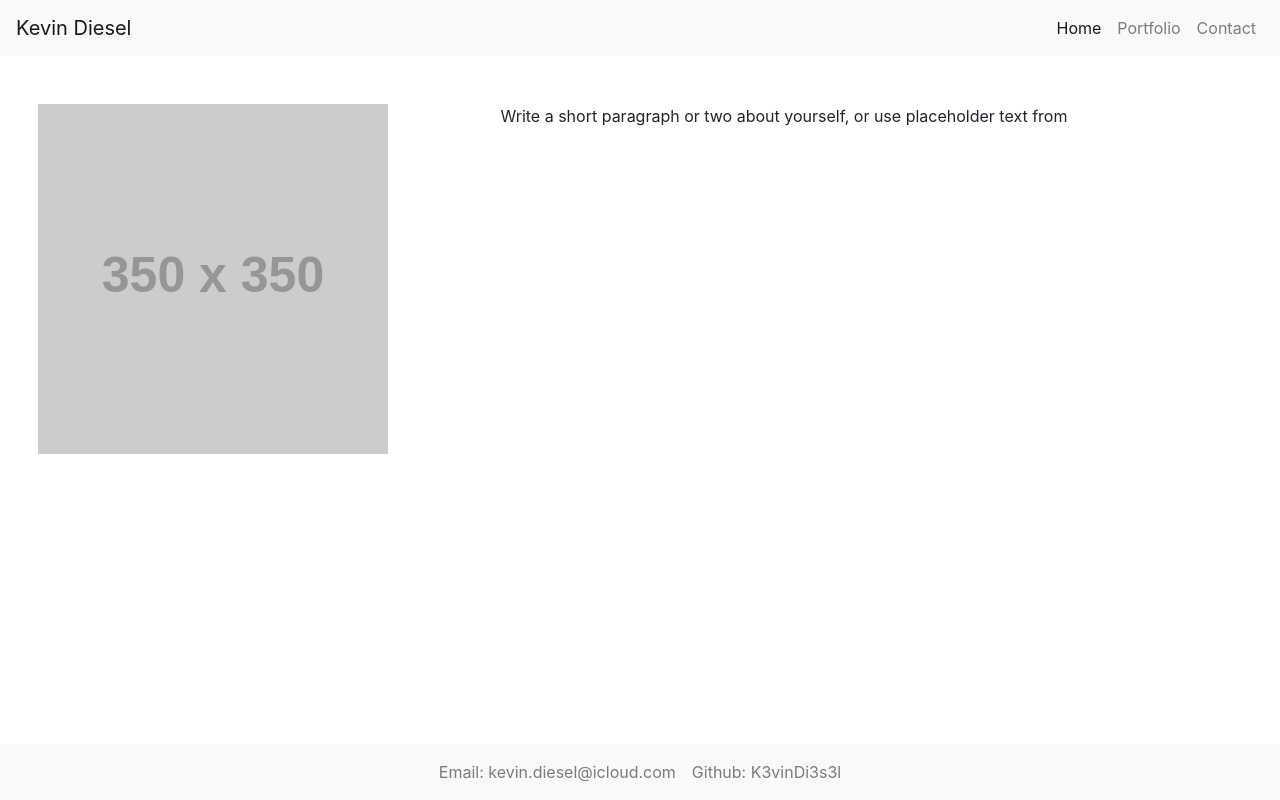
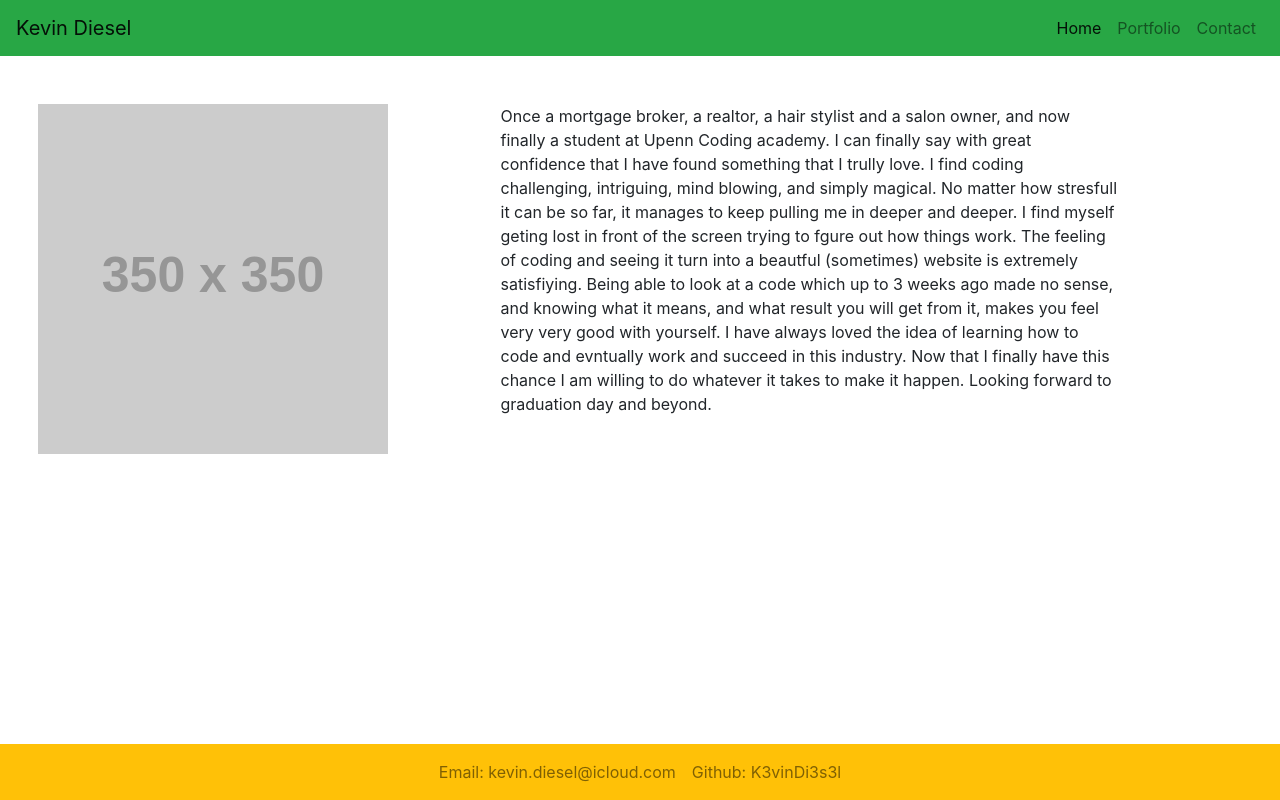
Before and after one commit to K3vinDi3s3l/k3vindi3s3l.homework2.io, a plain HTML site: page index.html in a window 1280 px wide. Drawn offline with nearby package versions, Linux system fonts and the light colour scheme; placeholder pictures from the web are drawn by us.

Commit message:
k3vindi3s3l.homework2.io

```diff
--- a/index.html
+++ b/index.html
@@ -7,21 +7,17 @@
    <!-- Bootstrap CSS -->
    <link rel="stylesheet" href="https://stackpath.bootstrapcdn.com/bootstrap/4.4.1/css/bootstrap.min.css" integrity="sha384-Vkoo8x4CGsO3+Hhxv8T/Q5PaXtkKtu6ug5TOeNV6gBiFeWPGFN9MuhOf23Q9Ifjh" crossorigin="anonymous">
 
-
-
-  <!-- <link rel="stylesheet" type="text/css" href="css/style.css"> -->
-
 </head>
 
 <body>
+
   <header>
-
-         <!-- A grey horizontal navbar that becomes vertical on small screens -->
-
-         <nav class="navbar navbar-expand-lg navbar-light bg-light">
-            <a class="navbar-brand">Kevin Diesel</a>
-            <button class="navbar-toggler" type="button" data-toggle="collapse" data-target="#navbarNav" aria-controls="navbarNav" aria-expanded="false" aria-label="Toggle navigation">
-              <span class="navbar-toggler-icon"></span>
+    <body>
+ <!---Green color navbar on top containing name and links-->
+              <nav class="navbar navbar-expand-lg bg-success navbar-light">
+                <a class="navbar-brand">Kevin Diesel</a>
+                <button class="navbar-toggler" type="button" data-toggle="collapse" data-target="#navbarNav" aria-controls="navbarNav" aria-expanded="false" aria-label="Toggle navigation">
+                  <span class="navbar-toggler-icon"></span>
             </button>
             <div class="collapse navbar-collapse" id="navbarNav">
               <ul class="navbar-nav ml-auto">
@@ -40,30 +36,45 @@
           </nav>
 
   </header>
-
+<!---Image, but i didn't have anything cool to put on,i'll do it later-->
   <div class="container my-5 mx-2">
     <div class="container">
         <div class="row">
           <div class="col-xl-4">
             <img id="bio-image" src="https://placehold.it/350x350" alt="Your Name">
           </div>
+
+          <!---paragraph about me--->
           <div class="col-xl-1"></div>
           <div class="col-xl-7">
             <section id="main-bio">
-                <p>Write a short paragraph or two about yourself, or use placeholder text from </p>
+                <p>Once a mortgage broker, a realtor, a hair stylist and a salon owner, and now finally a student at Upenn Coding academy.
+                     I can finally say with great confidence that I have found something that I trully love.
+                     I find coding challenging, intriguing, mind blowing, and simply magical.
+                      No matter how stresfull it can be so far, it manages to keep pulling me in deeper and deeper.
+                      I find myself geting lost in front of the screen trying to fgure out how things work.
+                       The feeling of coding and seeing it turn into a beautful (sometimes) website is extremely satisfiying.
+                       Being able to look at a code which up to 3 weeks ago made no sense,
+                        and knowing what it means,
+                     and what result you will get from it, makes you feel very very good with yourself.
+                    I have always loved the idea of learning how to code and evntually work
+                    and succeed in this industry. Now that I finally have this chance
+                    I am willing to do whatever it takes to make it happen.
+                    Looking forward to graduation day and beyond.</p>
+
                    </section>
           </div>
         </div>
 
 </div>
-
-<nav class="navbar navbar-expand-lg navbar-light bg-light fixed-bottom">
+<!--- yellow color navbar on the bottom containing conatct info--->
+<nav class="navbar navbar-expand-lg navbar-light bg-warning fixed-bottom">
       <ul class="navbar-nav mx-auto">
         <li class="nav-item">
           <a class="nav-link" href="#">Email: kevin.diesel@icloud.com <span class="sr-only">(current)</span></a>
         </li>
         <li class="nav-item">
-          <a class="nav-link" href="#">Github: K3vinDi3s3l</a>
+          <a class="nav-link" href="#"> Github: K3vinDi3s3l</a>
         </li>
 
       </ul>
```
Also changed, not shown: contact.html (+8 -12 lines), portfolio.html (+5 -5 lines), 2 other files.
